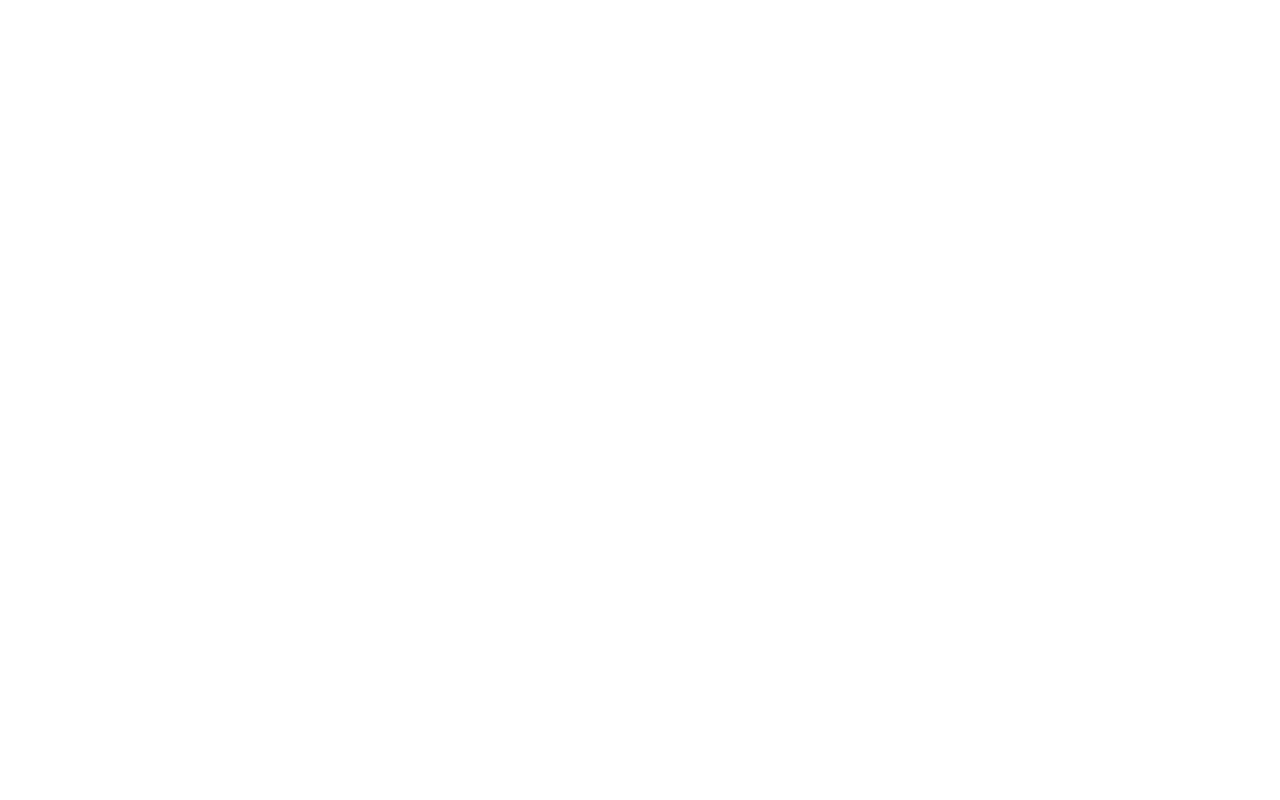
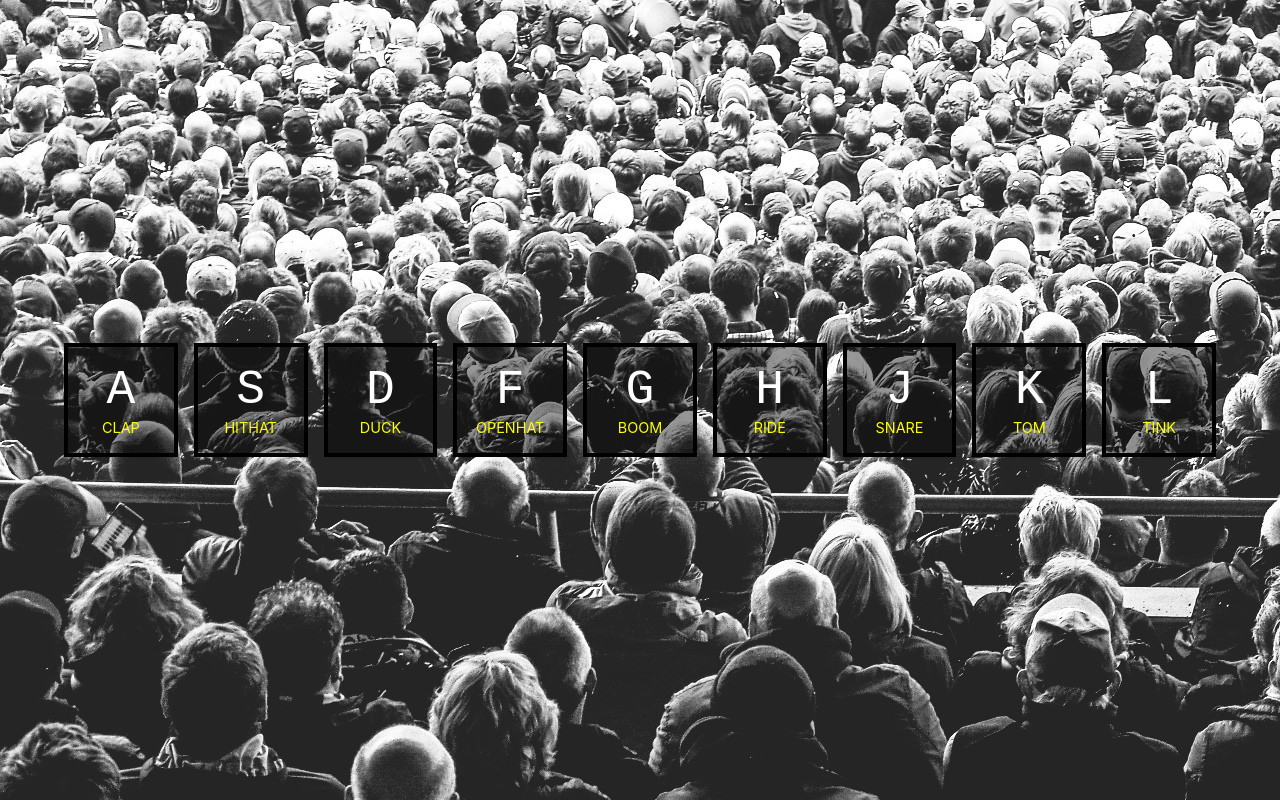
Before and after one commit to AndresParraGO/my-javascript30, a plain HTML site: page 01 - JavaScript Drum Kit/index.html in a window 1280 px wide. Drawn offline with Linux system fonts and the light colour scheme.

Commit message:
finish 01-javascript drum kit

```diff
--- a/01 - JavaScript Drum Kit/app.js
+++ b/01 - JavaScript Drum Kit/app.js
@@ -0,0 +1,16 @@
+const buttons = Array.from(document.querySelectorAll('.button'))
+const audios = Array.from(document.querySelectorAll('.audio'))
+
+document.addEventListener('keydown', function(e) {
+  buttons.forEach(function(button) {
+    if(parseInt(button.getAttribute('data-key')) === e.keyCode) button.classList.add('active')
+    setTimeout(() => button.classList.remove('active'), 100)
+  })
+
+  audios.forEach(function dream(audio) {
+    if(parseInt(audio.getAttribute('data-key')) === e.keyCode) {
+      audio.currentTime = 0
+      audio.play()
+    }
+  })
+})
--- a/01 - JavaScript Drum Kit/index.html
+++ b/01 - JavaScript Drum Kit/index.html
@@ -1,15 +1,62 @@
 <!DOCTYPE html>
 <html lang="en">
 <head>
-    <meta charset="UTF-8">
-    <meta http-equiv="X-UA-Compatible" content="IE=edge">
-    <meta name="viewport" content="width=device-width, initial-scale=1.0">
-    <title>Document</title>
-    <link rel="stylesheet" href="styles.css">
+  <meta charset="UTF-8">
+  <meta http-equiv="X-UA-Compatible" content="IE=edge">
+  <meta name="viewport" content="width=device-width, initial-scale=1.0">
+  <title>JavaScript Drum Kit</title>
+  <link rel="stylesheet" href="styles.css">
 </head>
 <body>
+  <div class="buttons">
+    <div data-key="65" class="button">
+      <kbd>A</kbd>
+      <span>CLAP</span>
+    </div>
+    <div data-key="83" class="button">
+      <kbd>S</kbd>
+      <span>HITHAT</span>
+    </div>
+    <div data-key="68" class="button">
+      <kbd>D</kbd>
+      <span>DUCK</span>
+    </div>
+    <div data-key="70" class="button">
+      <kbd>F</kbd>
+      <span>OPENHAT</span>
+    </div>
+    <div data-key="71" class="button">
+      <kbd>G</kbd>
+      <span>BOOM</span>
+    </div>
+    <div data-key="72" class="button">
+      <kbd>H</kbd>
+      <span>RIDE</span>
+    </div>
+    <div data-key="74" class="button">
+      <kbd>J</kbd>
+      <span>SNARE</span>
+    </div>
+    <div data-key="75" class="button">
+      <kbd>K</kbd>
+      <span>TOM</span>
+    </div>
+    <div data-key="76" class="button">
+      <kbd>L</kbd>
+      <span>TINK</span>
+    </div>
+  </div>
 
+  <audio class="audio" data-key="65" src="sounds/clap.wav"></audio>
+  <audio class="audio" data-key="83" src="sounds/hihat.wav"></audio>
+  <audio class="audio" data-key="68" src="sounds/kick.wav"></audio>
+  <audio class="audio" data-key="70" src="sounds/openhat.wav"></audio>
+  <audio class="audio" data-key="71" src="sounds/boom.wav"></audio>
+  <audio class="audio" data-key="72" src="sounds/ride.wav"></audio>
+  <audio class="audio" data-key="74" src="sounds/snare.wav"></audio>
+  <audio class="audio" data-key="75" src="sounds/tom.wav"></audio>
+  <audio class="audio" data-key="76" src="sounds/tink.wav"></audio>
 
-    <script src="app.js"></script>
+  <script src="app.js"></script>
 </body>
 </html>
--- a/01 - JavaScript Drum Kit/styles.css
+++ b/01 - JavaScript Drum Kit/styles.css
@@ -0,0 +1,49 @@
+* {
+  padding: 0;
+  margin: 0;
+  box-sizing: border-box;
+}
+
+body {
+  width: 100%;
+  height: 100vh;
+  background-image: url(./background.jpg);
+  font-family: -apple-system, BlinkMacSystemFont, 'Segoe UI', Roboto, Oxygen, Ubuntu, Cantarell, 'Open Sans', 'Helvetica Neue', sans-serif;
+
+  display: flex;
+  justify-content: center;
+  align-items: center;
+}
+
+.buttons {
+  width: 90%;
+  display: grid;
+  grid-template-columns: repeat(auto-fit, minmax(100px, 1fr));
+  grid-gap: 1rem;
+  padding: 2rem 0;
+}
+
+.button {
+  padding: 1rem 0;
+  background-color: rgba(0,0,0,.4);
+  color: #fff;
+  text-align: center;
+  border: 4px solid #000;
+  cursor: pointer;
+  transition: all 100ms;
+}
+
+.active {
+  border: 4px solid yellow;
+  transform: scale(1.2);
+}
+
+.button kbd {
+  display: block;
+  font-size: 3rem;
+}
+
+.button span {
+  color: yellow;
+  font-size: .9rem;
+}
```
Also changed, not shown: 01 - JavaScript Drum Kit/background.jpg (added), 9 other files.
